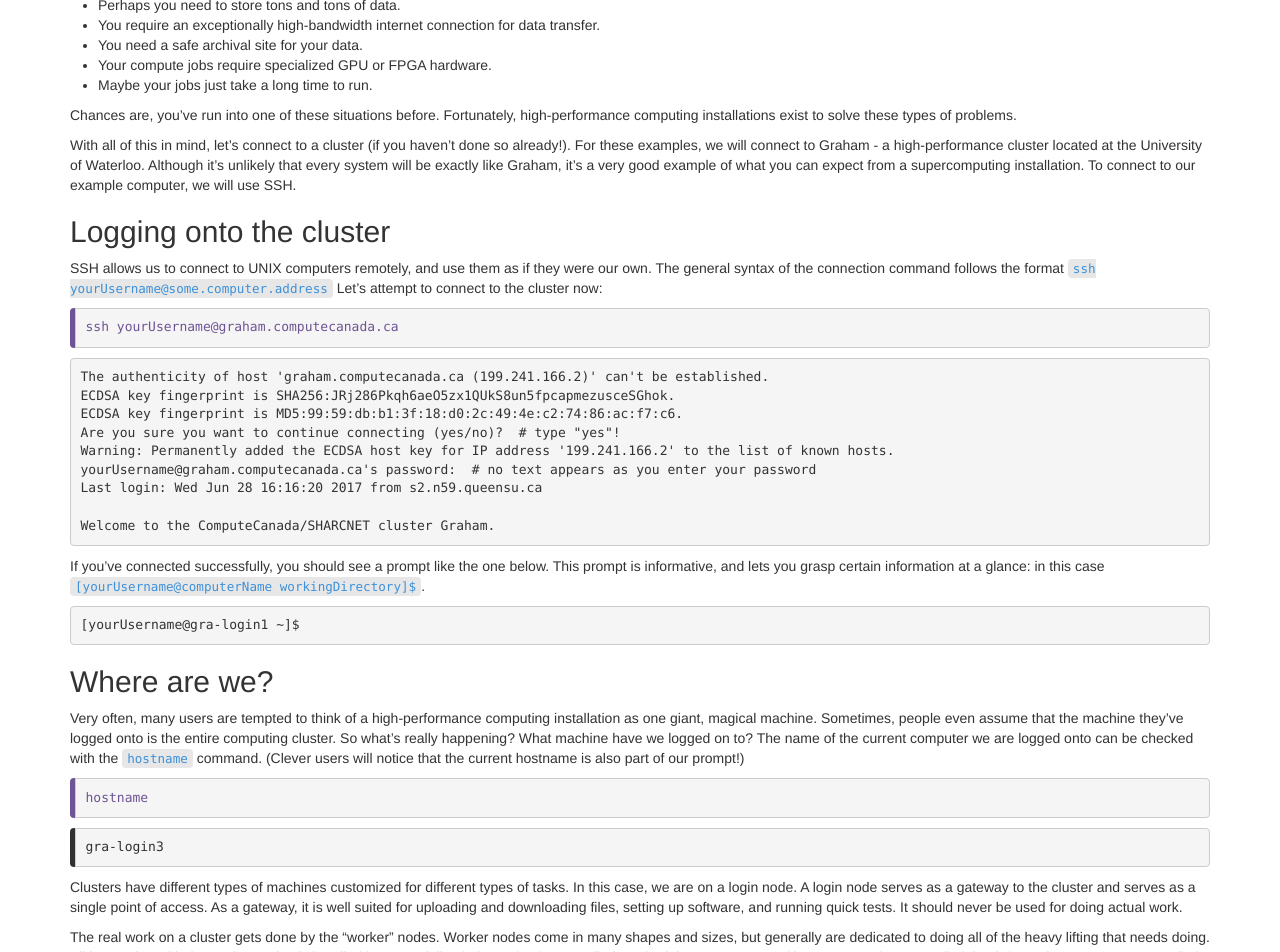
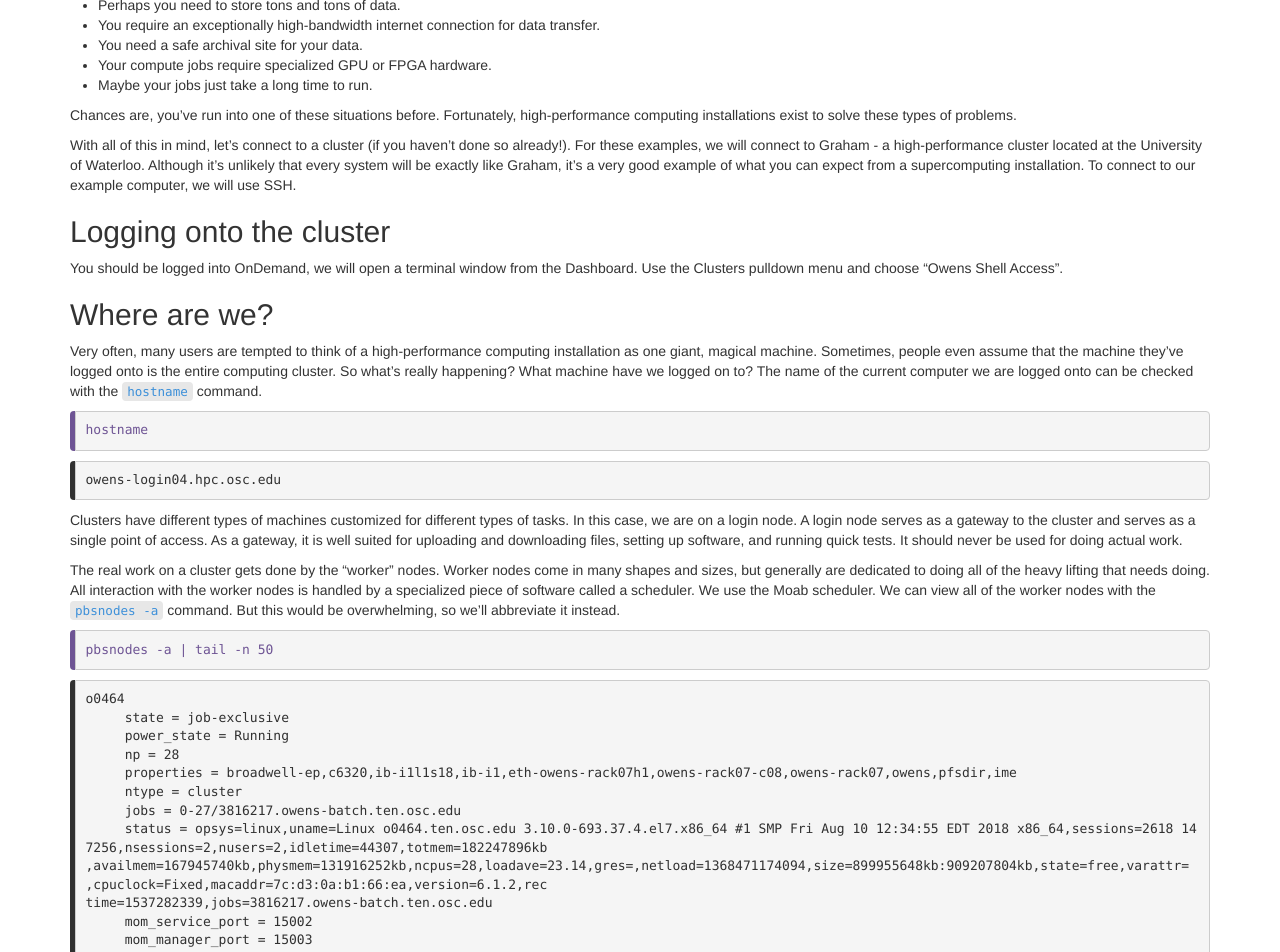
Before and after one commit to khill42/OSC_IntroHPC, a Jekyll site: the page built from _episodes/11-cluster.md, in a window 1280 px wide and 1400 px high, scrolled down 1035 px. Shown: the top 952 px of the window. Built offline with Jekyll 4.4.1, drawn with Linux system fonts in a browser that asks for light colours; some of the changed text lies outside the part shown.

Commit message:
Update 11-cluster.md

````diff
--- a/_episodes/11-cluster.md
+++ b/_episodes/11-cluster.md
@@ -55,33 +55,8 @@ To connect to our example computer, we will use SSH.
 
 ## Logging onto the cluster
 
-SSH allows us to connect to UNIX computers remotely, and use them as if they were our own.
-The general syntax of the connection command follows the format `ssh yourUsername@some.computer.address`
-Let's attempt to connect to the cluster now:
-```
-ssh yourUsername@graham.computecanada.ca
-```
-{: .bash}
-
-```{.output}
-The authenticity of host 'graham.computecanada.ca (199.241.166.2)' can't be established.
-ECDSA key fingerprint is SHA256:JRj286Pkqh6aeO5zx1QUkS8un5fpcapmezusceSGhok.
-ECDSA key fingerprint is MD5:99:59:db:b1:3f:18:d0:2c:49:4e:c2:74:86:ac:f7:c6.
-Are you sure you want to continue connecting (yes/no)?  # type "yes"!
-Warning: Permanently added the ECDSA host key for IP address '199.241.166.2' to the list of known hosts.
-yourUsername@graham.computecanada.ca's password:  # no text appears as you enter your password
-Last login: Wed Jun 28 16:16:20 2017 from s2.n59.queensu.ca
-
-Welcome to the ComputeCanada/SHARCNET cluster Graham.
-```
-
-If you've connected successfully, you should see a prompt like the one below.
-This prompt is informative, and lets you grasp certain information at a glance:
-in this case `[yourUsername@computerName workingDirectory]$`.
-
-```{.output}
-[yourUsername@gra-login1 ~]$
-```
+You should be logged into OnDemand, we will open a terminal window from the Dashboard. Use the Clusters pulldown menu
+and choose "Owens Shell Access".
 
 ## Where are we?
 
@@ -89,14 +64,14 @@ Very often, many users are tempted to think of a high-performance computing inst
 Sometimes, people even assume that the machine they've logged onto is the entire computing cluster.
 So what's really happening? What machine have we logged on to?
 The name of the current computer we are logged onto can be checked with the `hostname` command.
-(Clever users will notice that the current hostname is also part of our prompt!)
+
 
 ```
 hostname
 ```
 {: .bash}
 ```
-gra-login3
+owens-login04.hpc.osc.edu
 ```
 {: .output}
 
@@ -108,57 +83,35 @@ It should never be used for doing actual work.
 
 The real work on a cluster gets done by the "worker" nodes.
 Worker nodes come in many shapes and sizes, but generally are dedicated to doing all of the heavy lifting that needs doing.
-All interaction with the worker nodes is handled by a specialized piece of software called a scheduler. For Awoonga (the QRIS HPC) you can find that information [HERE](https://www.qriscloud.org.au/support/qriscloud-documentation/92-awoonga-user-guide#technical_overview) or we can find this out directly by viewing the worker nodes.
-We can view all of the worker nodes with the `pbsnodes -a` command.
+All interaction with the worker nodes is handled by a specialized piece of software called a scheduler. We use the Moab scheduler.
+We can view all of the worker nodes with the `pbsnodes -a` command. But this would be overwhelming, so we'll abbreviate it instead.
 
 ```
-pbsnodes -a
+pbsnodes -a | tail -n 50
 ```
 {: .bash}
 ```
-aw133
-     Mom = aw133.local
-     ntype = PBS
-     state = free
-     pcpus = 24
-     jobs = 25224.awongmgmr1/0, 25224.awongmgmr1/1, 25224.awongmgmr1/2, 25224.awongmgmr1/3, 25224.awongmgmr1/4, 25224.awongmgmr1/5, 25224.awongmgmr1/6, 25224.awongmgmr1/7, 25224.awongmgmr1/8, 25224.awongmgmr1/9, 25224.awongmgmr1/10, 25224.awongmgmr1/11, 25224.awongmgmr1/12, 25224.awongmgmr1/13, 25224.awongmgmr1/14, 25224.awongmgmr1/15, 25224.awongmgmr1/16, 25224.awongmgmr1/17, 25224.awongmgmr1/18, 25224.awongmgmr1/19
-     resources_available.arch = linux
-     resources_available.host = aw133
-     resources_available.intel = True
-     resources_available.mem = 264568300kb
-     resources_available.ncpus = 24
-     resources_available.vnode = aw133
-     resources_assigned.accelerator_memory = 0kb
-     resources_assigned.mem = 115343360kb
-     resources_assigned.naccelerators = 0
-     resources_assigned.ncpus = 20
-     resources_assigned.vmem = 0kb
-     comment = Eplg: 25216.awongmgmr1 Exit_status=1 at 20180110 04:56"
-     resv_enable = True
-     sharing = default_shared
-     license = l
+o0464
+     state = job-exclusive
+     power_state = Running
+     np = 28
+     properties = broadwell-ep,c6320,ib-i1l1s18,ib-i1,eth-owens-rack07h1,owens-rack07-c08,owens-rack07,owens,pfsdir,ime
+     ntype = cluster
+     jobs = 0-27/3816217.owens-batch.ten.osc.edu
+     status = opsys=linux,uname=Linux o0464.ten.osc.edu 3.10.0-693.37.4.el7.x86_64 #1 SMP Fri Aug 10 12:34:55 EDT 2018 x86_64,sessions=2618 147256,nsessions=2,nusers=2,idletime=44307,totmem=182247896kb
+,availmem=167945740kb,physmem=131916252kb,ncpus=28,loadave=23.14,gres=,netload=1368471174094,size=899955648kb:909207804kb,state=free,varattr= ,cpuclock=Fixed,macaddr=7c:d3:0a:b1:66:ea,version=6.1.2,rec
+time=1537282339,jobs=3816217.owens-batch.ten.osc.edu
+     mom_service_port = 15002
+     mom_manager_port = 15003
+     total_sockets = 2
+     total_numa_nodes = 2
+     total_cores = 28
+     total_threads = 28
+     dedicated_sockets = 0
+     dedicated_numa_nodes = 0
+     dedicated_cores = 0
+     dedicated_threads = 28
 
-aw134
-     Mom = aw134.local
-     ntype = PBS
-     state = job-busy,busy
-     pcpus = 24
-     jobs = 25235.awongmgmr1/0, 25235.awongmgmr1/1, 25235.awongmgmr1/2, 25235.awongmgmr1/3, 25235.awongmgmr1/4, 25235.awongmgmr1/5, 25235.awongmgmr1/6, 25235.awongmgmr1/7, 25236.awongmgmr1/8, 25236.awongmgmr1/9, 25236.awongmgmr1/10, 25236.awongmgmr1/11, 25236.awongmgmr1/12, 25236.awongmgmr1/13, 25236.awongmgmr1/14, 25236.awongmgmr1/15, 25237.awongmgmr1/16, 25237.awongmgmr1/17, 25237.awongmgmr1/18, 25237.awongmgmr1/19, 25237.awongmgmr1/20, 25237.awongmgmr1/21, 25237.awongmgmr1/22, 25237.awongmgmr1/23
-     resources_available.arch = linux
-     resources_available.host = aw134
-     resources_available.intel = True
-     resources_available.mem = 264568300kb
-     resources_available.ncpus = 24
-     resources_available.vnode = aw134
-     resources_assigned.accelerator_memory = 0kb
-     resources_assigned.mem = 25165824kb
-     resources_assigned.naccelerators = 0
-     resources_assigned.ncpus = 24
-     resources_assigned.vmem = 0kb
-     comment = Eplg: 25204.awongmgmr1 Exit_status=1 at 20180110 03:02"
-     resv_enable = True
-     sharing = default_shared
-     license = l
 
 ```
 {: .output}
````
Also changed, not shown: other parts of _episodes/11-cluster.md (+2 -0 lines).
